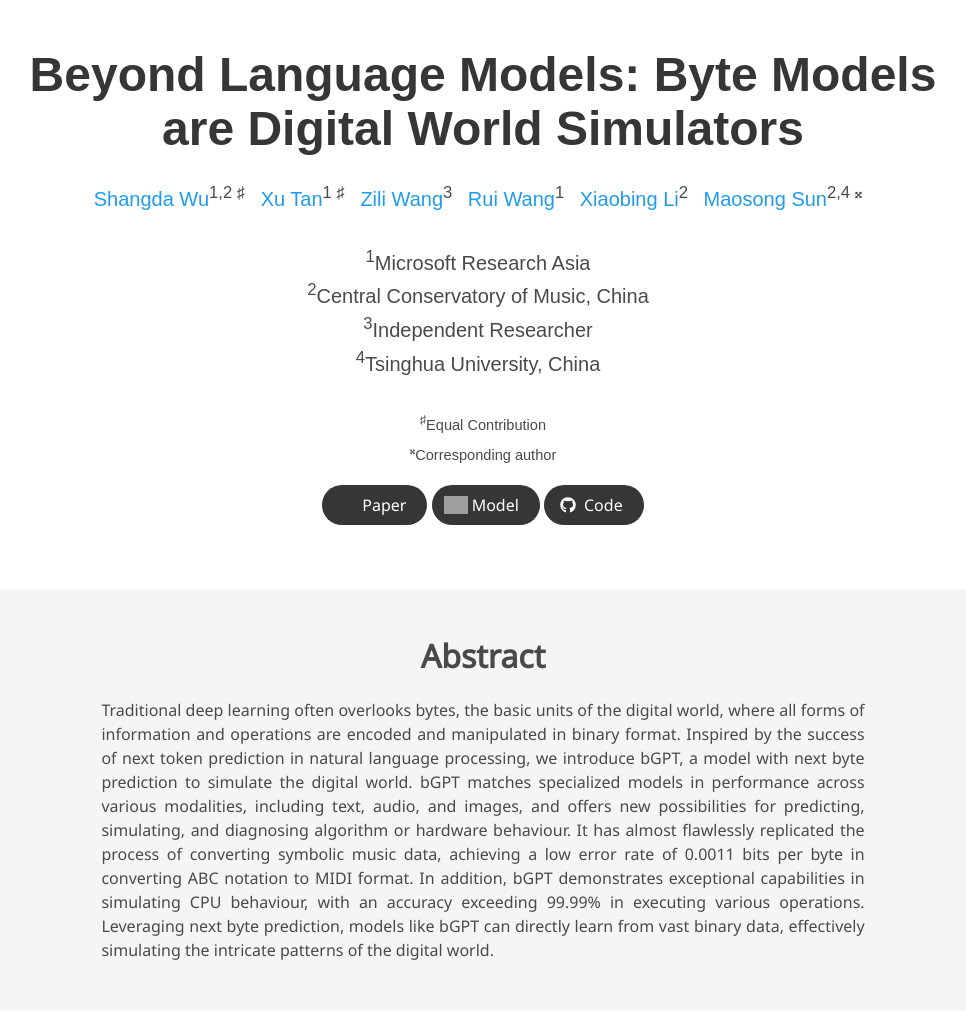
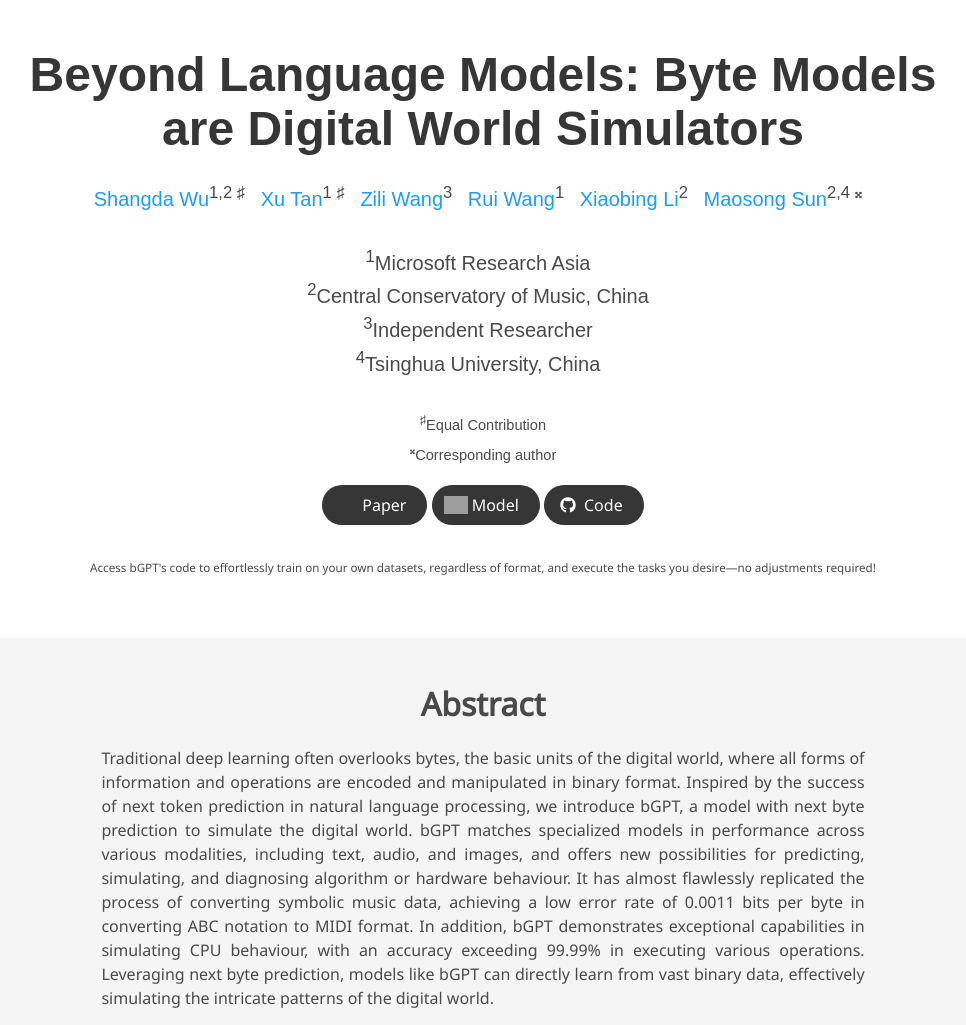
Before and after one commit to byte-gpt/byte-gpt.github.io, a plain HTML site: page index.html in a window 1280 px wide. Shown: the top 1025 px of the page, without its empty margins (157-1123 px from the left). Drawn offline with nearby package versions, Linux system fonts and the light colour scheme; grey boxes are pictures that could not be loaded; some icons are missing; a web font is replaced by a local one.

Commit message:
Update index.html

```diff
--- a/index.html
+++ b/index.html
@@ -117,7 +117,9 @@
                     <span>Code</span>
                   </a>
                 </span>
-
+                <br>
+                <br>
+                <span class="corresp-auth"><small>Access bGPT's code to effortlessly train on your own datasets, regardless of format, and execute the tasks you desire—no adjustments required!</small></span>
                 </a>
               </span>
             </div>
@@ -127,6 +129,7 @@
     </div>
   </div>
 </section>
+
 
 <!-- Paper abstract -->
 <section class="section hero is-light">
```
